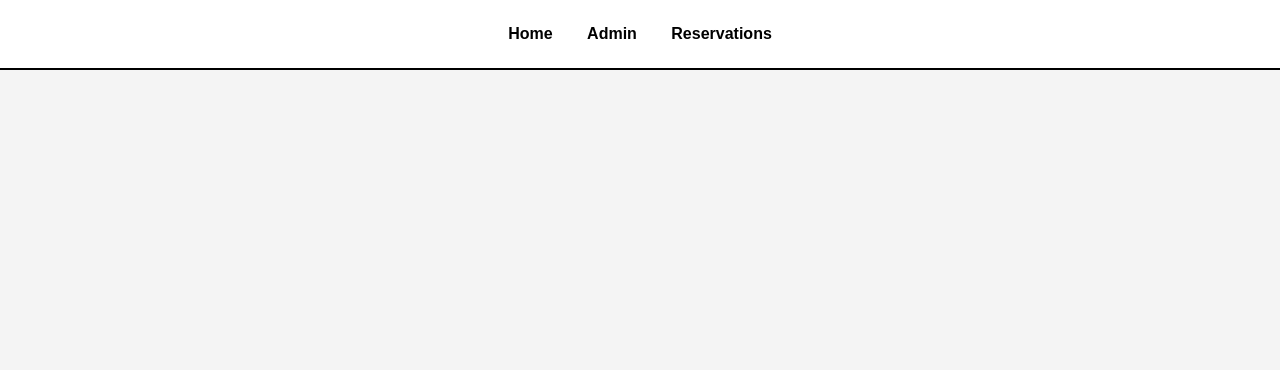
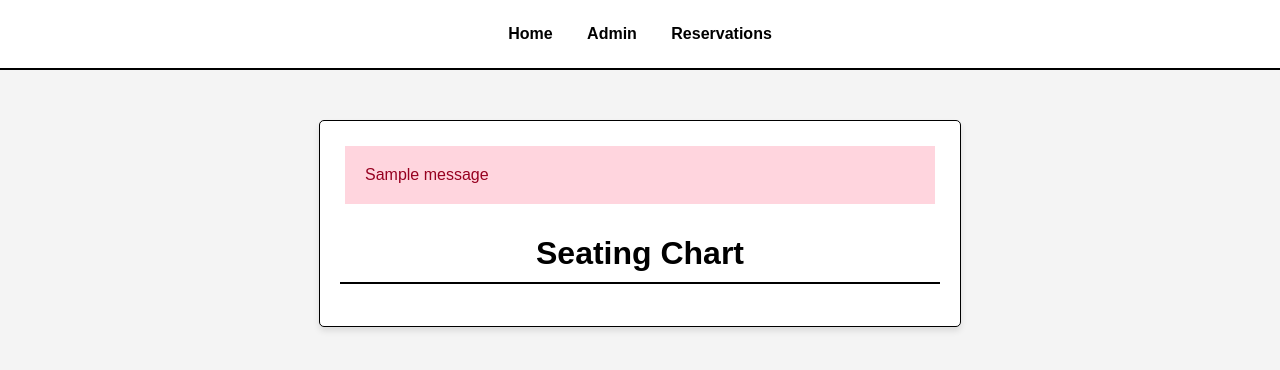
Before and after one commit to riannaellis/4320FinalProject, a Flask app: page /admin-dashboard in a window 1280 px wide. Shown: the top 370 px of the page. Run offline with Flask 3, Linux system fonts and the light colour scheme; one stand-in notice (Sample message) is shown.

Commit message:
Added formatting to admin_dashboard.html

```diff
--- a/templates/admin_dashboard.html
+++ b/templates/admin_dashboard.html
@@ -16,6 +16,19 @@
             </ul>
         </nav>
     </header>
+    <div class="container">
+        <div class="content">
+
+            {%for message in get_flashed_messages()%}
+                <div class="alert">
+                    {{ message }}
+                </div>
+            {%endfor%}
+            {% block content %} {% endblock %}
+        </div>
+        <h1>Seating Chart</h1>
+
+    </div>
 
 </body>
 </html>
```
